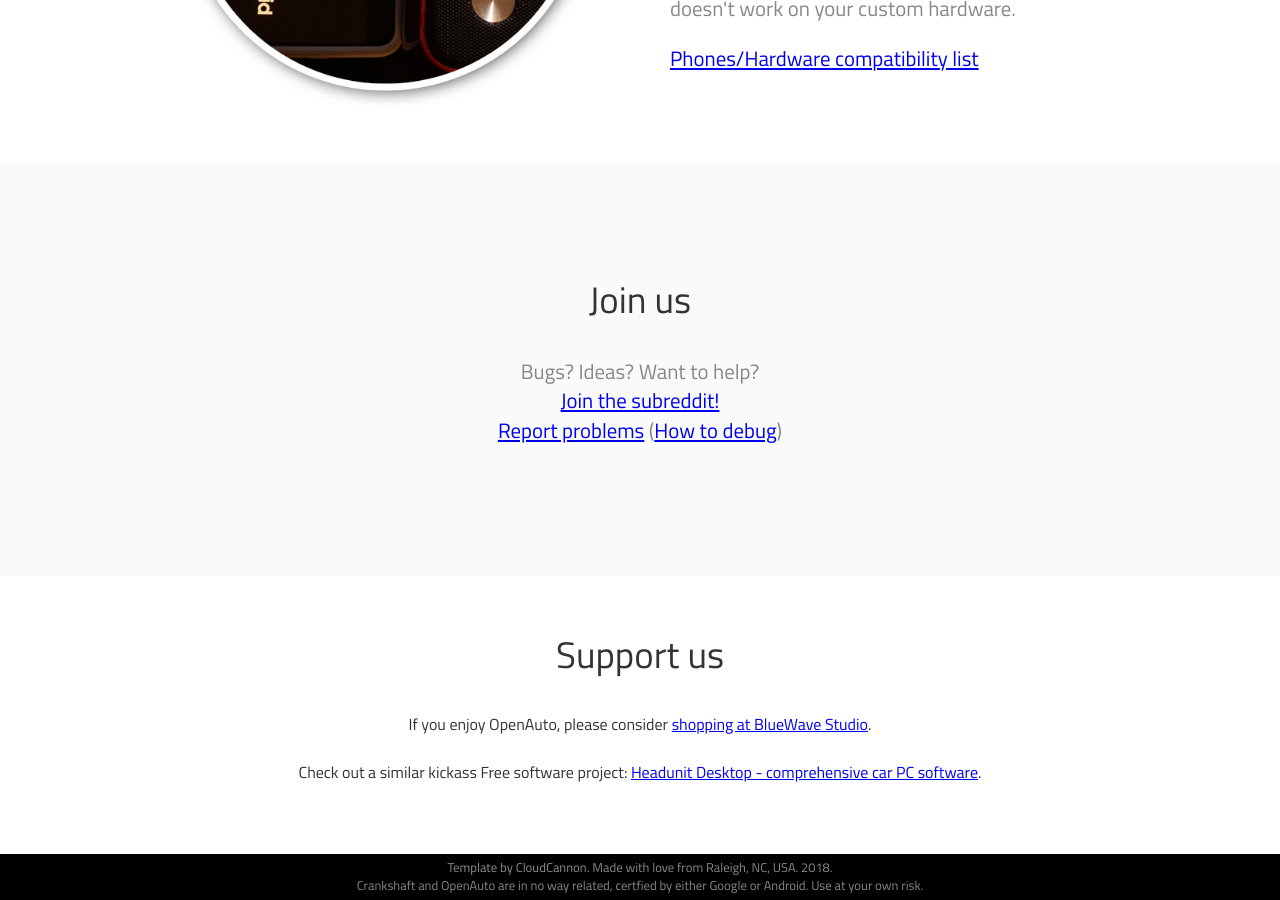
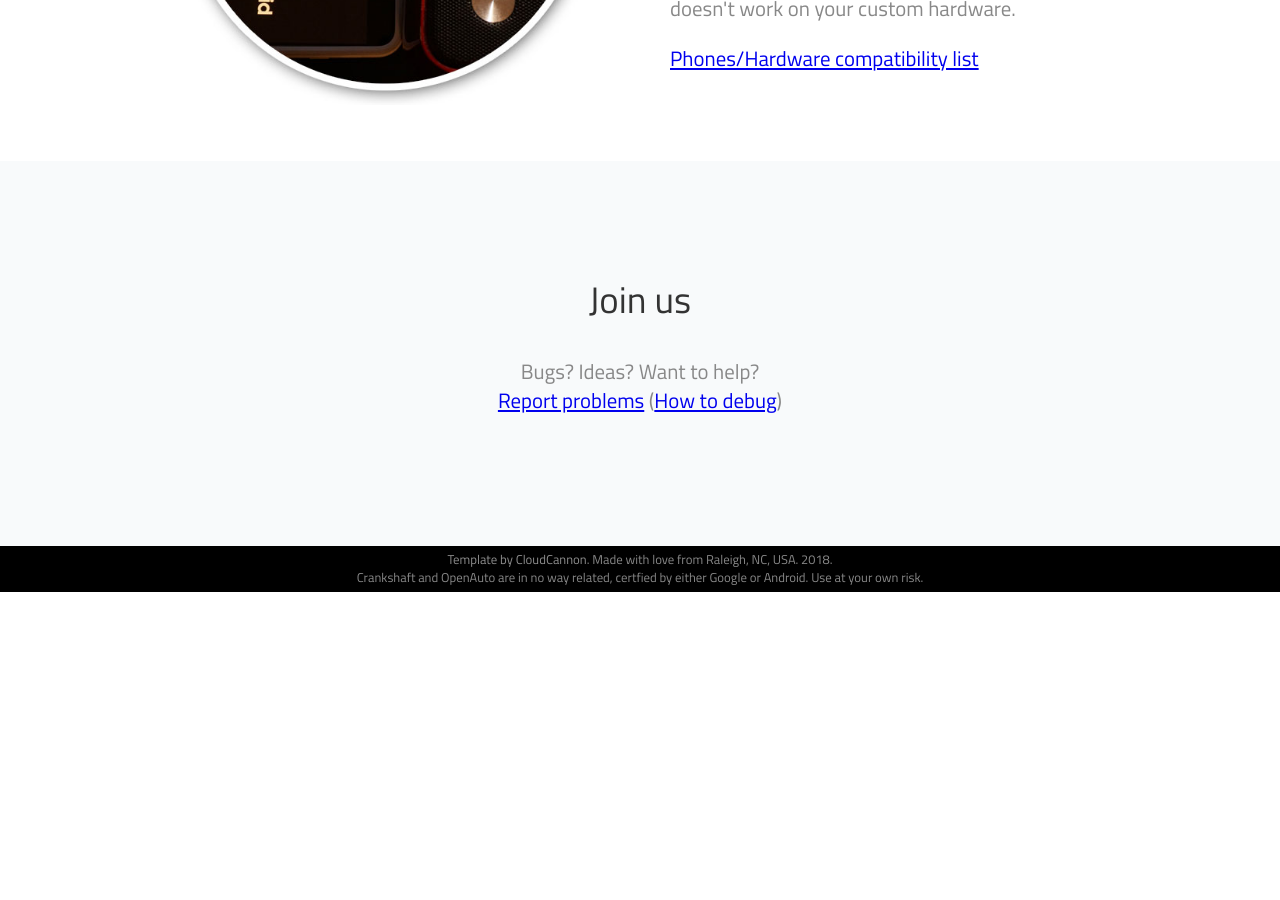
Before and after one commit to opencardev/getcrankshaft.github.io, a Jekyll site: the page built from index.html, in a window 1280 px wide and 900 px high, scrolled down 1557 px. Built offline with Jekyll 4.4.1, drawn with Linux system fonts in a browser that asks for light colours; after the commit the page ends 2149 px from its top, so only the background shows below that.

Commit message:
removed bad links

```diff
--- a/index.html
+++ b/index.html
@@ -69,13 +69,13 @@ title: Crankshaft = Raspberry Pi 💖 Android Auto
 	<div class="container">
 		<h2 class="editable">Join us</h2>
 		<p class="editable" style="text-align: center;">Bugs? Ideas? Want to help?<br />
-			<a href="https://www.reddit.com/r/crankshaft/">Join the subreddit!</a><br />
+			<!--<a href="https://www.reddit.com/r/crankshaft/">Join the subreddit!</a><br />-->
 			<a href="https://github.com/opencardev/crankshaft/issues">Report problems</a> (<a href="https://github.com/opencardev/crankshaft#want-to-report-a-problem" target="_blank">How to debug</a>) <br />
 			<!--<a href="https://gitter.im/openauto_androidauto/Lobby">Join the conversation at gitter</a><br />
 	   Or <a href="mailto:webreg@tnhh.net">send the maintainer an email</a>--></p>
 	</div>
 </div>
-
+<!--
 <div class="container" id="donate">
 	<h2 class="editable">Support us</h2>
 	<div class="donate">
@@ -84,6 +84,7 @@ title: Crankshaft = Raspberry Pi 💖 Android Auto
 		Check out a similar kickass Free software project: <a href="http://headunit.viktorgino.me/" target="_blank">Headunit Desktop - comprehensive car PC software</a>.</p>
 	</div>
 </div>
+-->
 <!--
 <div class="container">
 	<hr>
```
